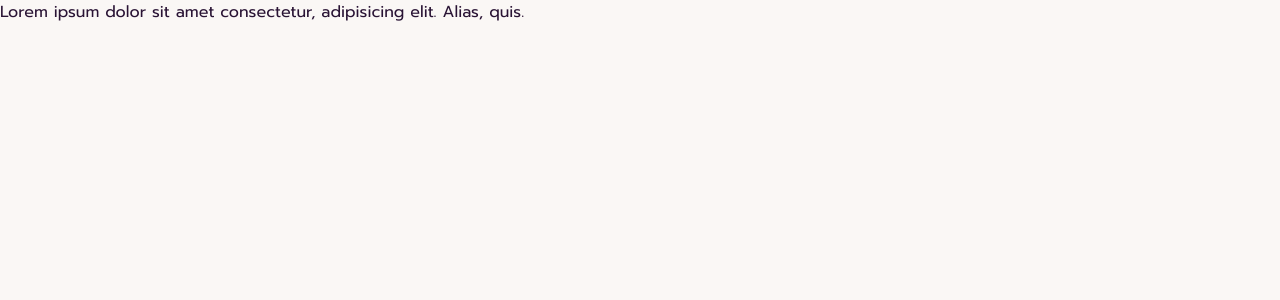
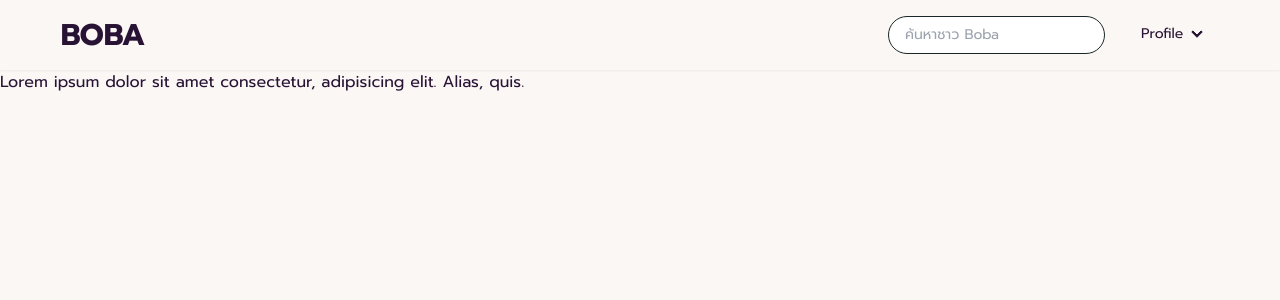
Before and after one commit to slapexs/boba-commu, a Next.js app: page / in a window 1280 px wide. Shown: the top 300 px of the page. Built offline with nearby package versions, Linux system fonts and the light colour scheme.

Commit message:
:lipstick: Create and set main Navbar

```diff
--- a/src/app/layout.tsx
+++ b/src/app/layout.tsx
@@ -1,6 +1,9 @@
 import type { Metadata } from "next"
 import { Prompt } from "next/font/google"
 import "./globals.css"
+
+// Components
+import Navbar from "@/components/Navbar"
 
 const prompt = Prompt({
 	subsets: ["thai", "latin"],
@@ -19,7 +22,10 @@ export default function RootLayout({
 }) {
 	return (
 		<html lang="en" data-theme="cupcake">
-			<body className={prompt.className}>{children}</body>
+			<body className={prompt.className}>
+				<Navbar />
+				{children}
+			</body>
 		</html>
 	)
 }
--- /dev/null
+++ b/src/components/Navbar.tsx
@@ -0,0 +1,44 @@
+import React from "react"
+
+import favicon from "../../public/favicon.png"
+import Image from "next/image"
+
+const Navbar = () => {
+	return (
+		<>
+			<nav className="navbar bg-base-100 w-screen flex justify-center drop-shadow-sm">
+				<main className="w-11/12">
+					<div className="flex-1">
+						<a className="font-bold normal-case text-3xl">BOBA</a>
+					</div>
+					<div className="flex-none">
+						<ul className="menu menu-horizontal px-1 gap-x-5">
+							<li>
+								<input
+									type="text"
+									className="border border-primary-content"
+									placeholder="ค้นหาชาว Boba"
+								/>
+							</li>
+							<li>
+								<details>
+									<summary>Profile</summary>
+									<ul className="p-2 bg-base-100">
+										<li>
+											<a>Edit profile</a>
+										</li>
+										<li>
+											<a>Sign out</a>
+										</li>
+									</ul>
+								</details>
+							</li>
+						</ul>
+					</div>
+				</main>
+			</nav>
+		</>
+	)
+}
+
+export default Navbar
```
